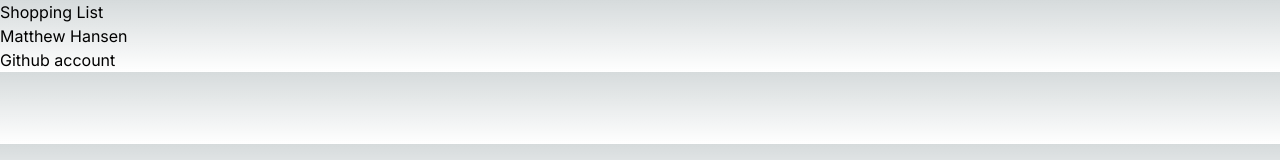
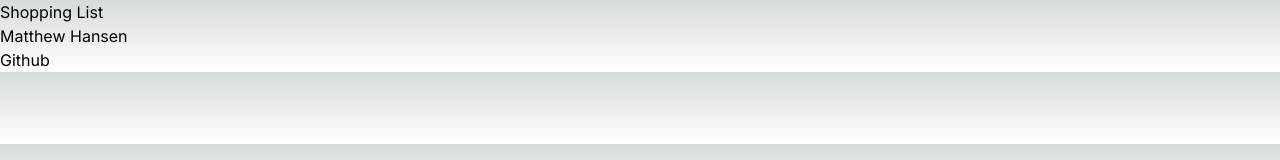
Before and after one commit to MrMatt6362/cprg306-assignments, a Next.js app: page /week-2 in a window 1280 px wide. Shown: the top 160 px of the page. Built offline with nearby package versions, Linux system fonts and the light colour scheme.

Commit message:
Update StudentInfo
Fixed the link, I literally just forgot to import from next/link

```diff
--- a/app/week-2/student-info.js
+++ b/app/week-2/student-info.js
@@ -1,9 +1,11 @@
+import Link from "next/link";
+
 export default function StudentInfo() {
 
     return (
         <nav>
             <h1>Matthew Hansen</h1>
-            <h1>Github account</h1>
+            <Link href="https://github.com/MrMatt6362/cprg306-assignments">Github</Link>
         </nav>
     );
 }
```
